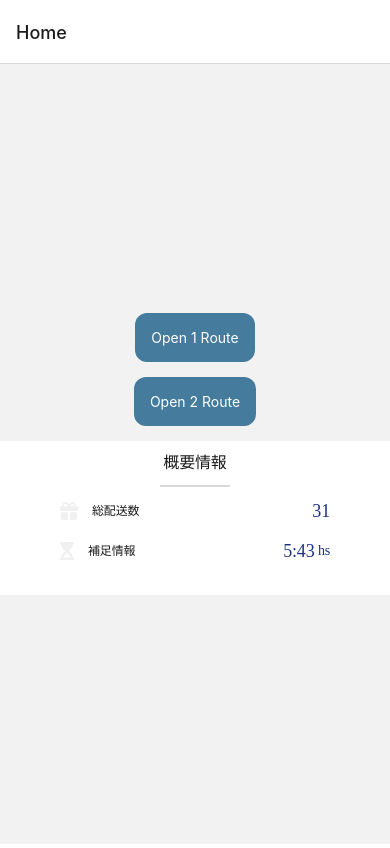
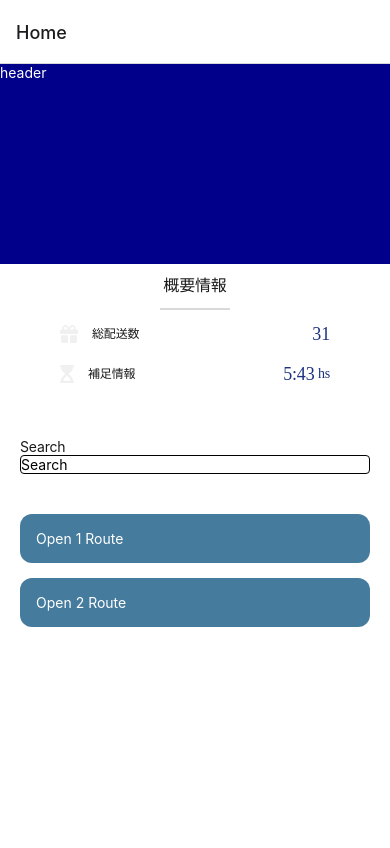
Before and after one commit to pipe2k27/React-Native-Maps-Demo, a React Native app: screen /Home in a window 390 px wide. Built offline with nearby package versions, Linux system fonts and the light colour scheme.

Commit message:
TA-8: POC for sticky Search and ScrollView

```diff
--- a/src/components/UI/ResumePackage/ResumePackage.styles.ts
+++ b/src/components/UI/ResumePackage/ResumePackage.styles.ts
@@ -5,7 +5,6 @@ export const styles = StyleSheet.create({
   container: {
     width: '100%',
     alignItems: 'center',
-    backgroundColor: theme.colors.white,
   },
   underline: {
     borderWidth: 1,
--- a/src/pages/Home/Home.page.tsx
+++ b/src/pages/Home/Home.page.tsx
@@ -1,19 +1,33 @@
 import React, { useState, useEffect } from 'react';
-import { View, Text, TouchableOpacity, StyleSheet, Linking } from 'react-native';
+import {
+  View,
+  Text,
+  TouchableOpacity,
+  StyleSheet,
+  Linking,
+  ScrollView,
+  Dimensions,
+  TextInput,
+} from 'react-native';
+import { ResumePackage, StyledText } from '../../components';
 import packeges from '../../components/packages.json';
+import { theme } from '../../theme';
 
-import { theme } from '../../theme';
-import { ResumePackage } from '../../components';
+type Waypoint = {
+  lat: number;
+  lng: number;
+};
 
 const Home = () => {
-  const [allDestinations, setAllDestinations] = useState<any>([]);
+  const [allDestinations, setAllDestinations] = useState<Waypoint[]>([]);
+  const { height, width } = Dimensions.get('window');
 
-  const openGoogleMaps = async (destinations: any) => {
+  const openGoogleMaps = async (destinations: Waypoint[]) => {
     const destination = `${destinations[destinations.length - 1].lat}%2C${
       destinations[destinations.length - 1].lng
     }`;
     const baseUrl = `https://www.google.com/maps/dir/?api=1&origin=&destination=${destination}&travelmode=driving`;
-    const waypoints = destinations.map((element: any) => {
+    const waypoints = destinations.map((element) => {
       return `${element.lat}%2C${element.lng}`;
     });
     waypoints.pop();
@@ -36,6 +50,16 @@ const Home = () => {
 
   return (
     <View style={styles.container}>
+      <View style={{ height: 200, width: '100%', backgroundColor: 'darkblue' }}>
+        <Text style={styles.text}>header</Text>
+      </View>
+      <ScrollView style={{ ...styles.scroll, height: height - 260 }} stickyHeaderIndices={[1]}>
+        <ResumePackage />
+        <View style={styles.sticky}>
+          <StyledText>Search</StyledText>
+          <TextInput style={styles.input} placeholder="Search" />
+        </View>
+        <View style={styles.list}>
           {allDestinations.map((destinations: any, index: number) => (
             <TouchableOpacity
               style={styles.btn}
@@ -45,7 +69,8 @@ const Home = () => {
               <Text style={styles.text}>Open {index + 1} Route</Text>
             </TouchableOpacity>
           ))}
-    <ResumePackage />
+        </View>
+      </ScrollView>
     </View>
   );
 };
@@ -53,10 +78,25 @@ const Home = () => {
 const styles = StyleSheet.create({
   container: {
     alignItems: 'center',
-    justifyContent: 'center',
-    paddingVertical: 80,
+    justifyContent: 'flex-start',
     flexGrow: 1,
   },
+  scroll: {
+    backgroundColor: theme.colors.white,
+    width: '100%',
+    overflow: 'scroll',
+  },
+  sticky: {
+    backgroundColor: theme.colors.white,
+    padding: 20,
+  },
+  input: {
+    borderColor: 'black',
+    borderStyle: 'solid',
+    borderWidth: 1,
+    borderRadius: 4,
+  },
+  list: { padding: 20 },
   btn: {
     backgroundColor: '#457b9d',
     padding: 16,
```
Also changed, not shown: src/components/UI/ResumePackage/ResumePackage.component.tsx (+9 -4 lines). Lines whose indentation alone changed are shown as unchanged.
